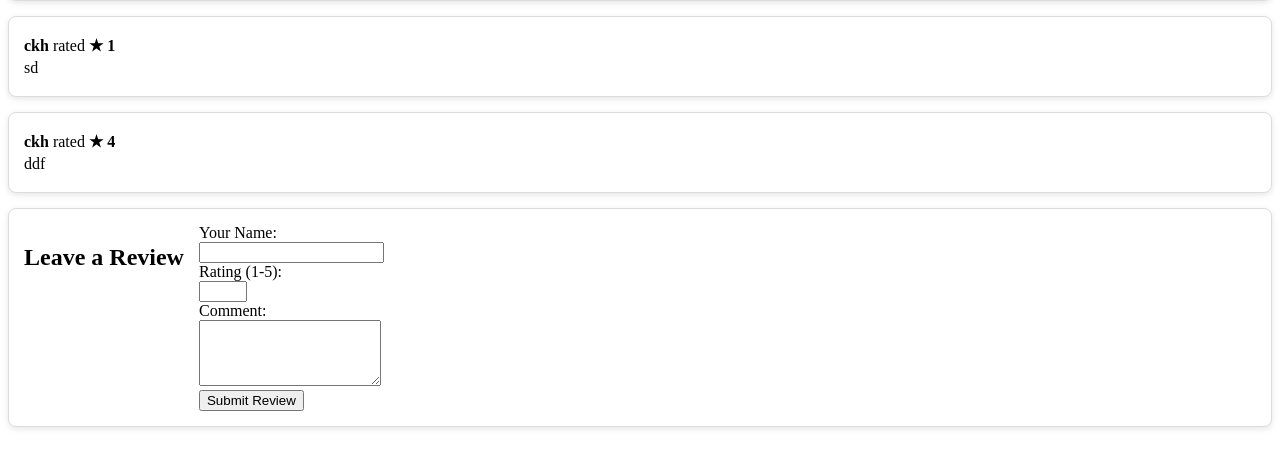
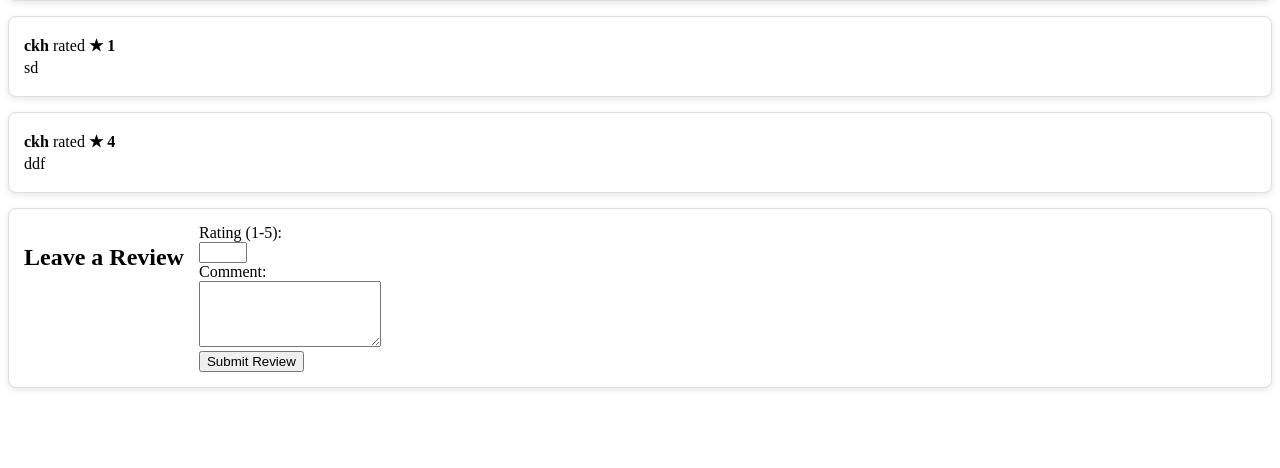
Before and after one commit to jerrardteh/MMU-TutorFinder, a Flask app: a page that uses testingweb/templates/reviews.html in a window 1280 px wide. Shown: the part 274-742 px from the top of the page. Run offline with Flask 3, Linux system fonts and the light colour scheme.

Commit message:
now the reviews will auto show which user by Chan

```diff
--- a/templates/tutorview.html
+++ b/templates/tutorview.html
@@ -1,5 +1,6 @@
 <!DOCTYPE html>
 <html>
+    <link rel="stylesheet" href="{{ url_for('static', filename='tutorview.css') }}">
 <body>
     <main id="studentContainer">
     {% for lesson in lesson %}
--- a/testingweb/templates/reviews.html
+++ b/testingweb/templates/reviews.html
@@ -31,10 +31,6 @@
       <form method="POST" action="/studentview/submit_review">
         <input type="hidden" name="tutor_name" value="{{ tutor_name }}">
         <div>
-          <label>Your Name:</label><br>
-          <input type="text" name="user" required>
-        </div>
-        <div>
           <label>Rating (1-5):</label><br>
           <input type="number" name="rating" min="1" max="5" required>
         </div>
--- a/testingweb/templates/testingweb.html
+++ b/testingweb/templates/testingweb.html
@@ -57,7 +57,7 @@
         <p>Price: RM{{ tutor.price }}</p>
         <p>Description: <em>{{ tutor.intro }}</em></p>
         <div class="buttons">
-          <form action="{{ url_for('booklesson.booklesson') }}" method="POST">
+          <form action="http://localhost:5000/booklesson/submit" method="POST">
             <label for="time">Time:</label>
             <input type="text" name="time" id="time" required>
             <button type="submit" name="tutorname" value="{{ tutor.name }}">Book trial lesson</button>
--- a/testingweb/testingweb.py
+++ b/testingweb/testingweb.py
@@ -1,4 +1,4 @@
-from flask import Flask, render_template, request, redirect, url_for, Blueprint
+from flask import Flask, render_template, request, redirect, url_for, Blueprint, session
 import json
 import os
 import sqlite3
@@ -103,12 +103,12 @@ def reviews():
 @app.route('/submit_review', methods=['POST'])
 def submit_review():
     tutor_name = request.form['tutor_name']
-    user = request.form['user']
+    user = session.get('username')
     rating = int(request.form['rating'])
     comment = request.form['comment']
 
     # Fetches student's database id
-    cursor.execute('SELECT id FROM USERS WHERE FULL_NAME = ?', (user,))
+    cursor.execute('SELECT id FROM USERS WHERE username = ?', (user,))
     validId = cursor.fetchone()
     id = validId[0]
     studentid = str(id)
```
Also changed, not shown: static/tutorview.css (added), users.db.
